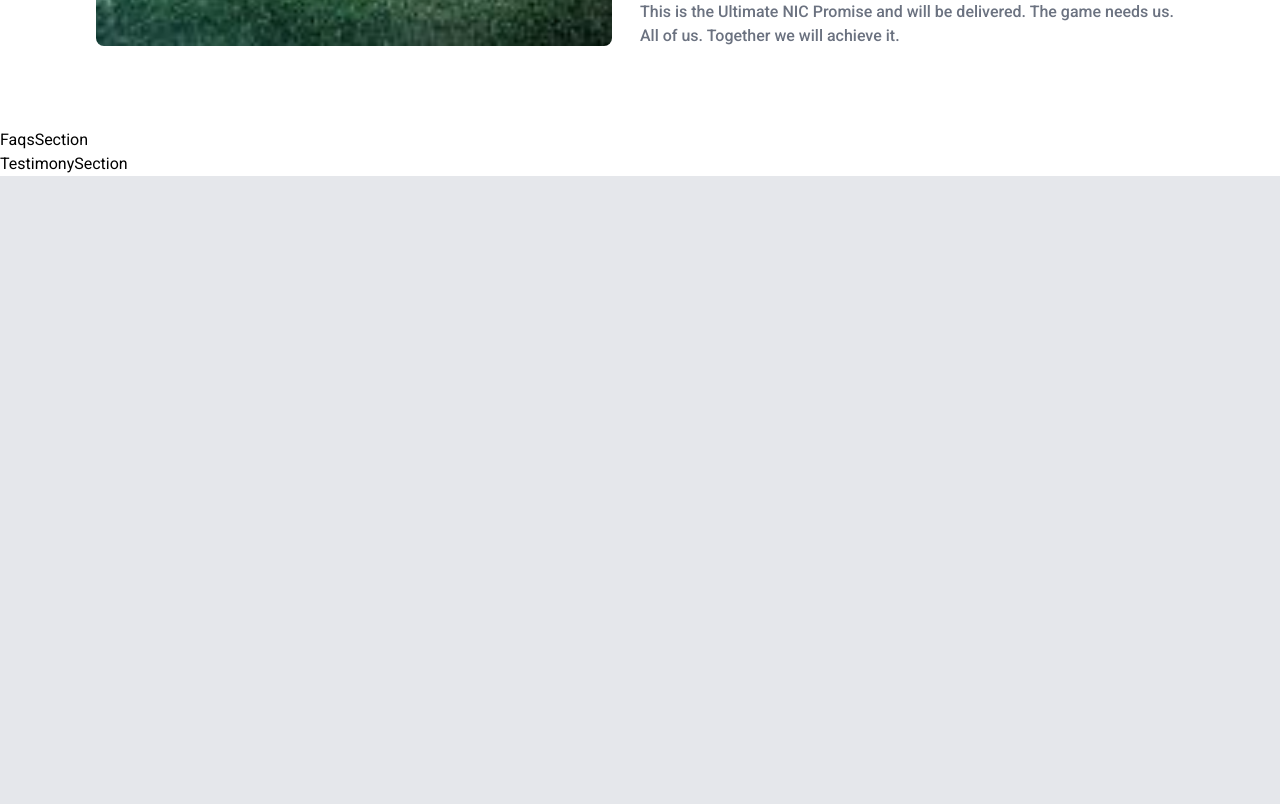
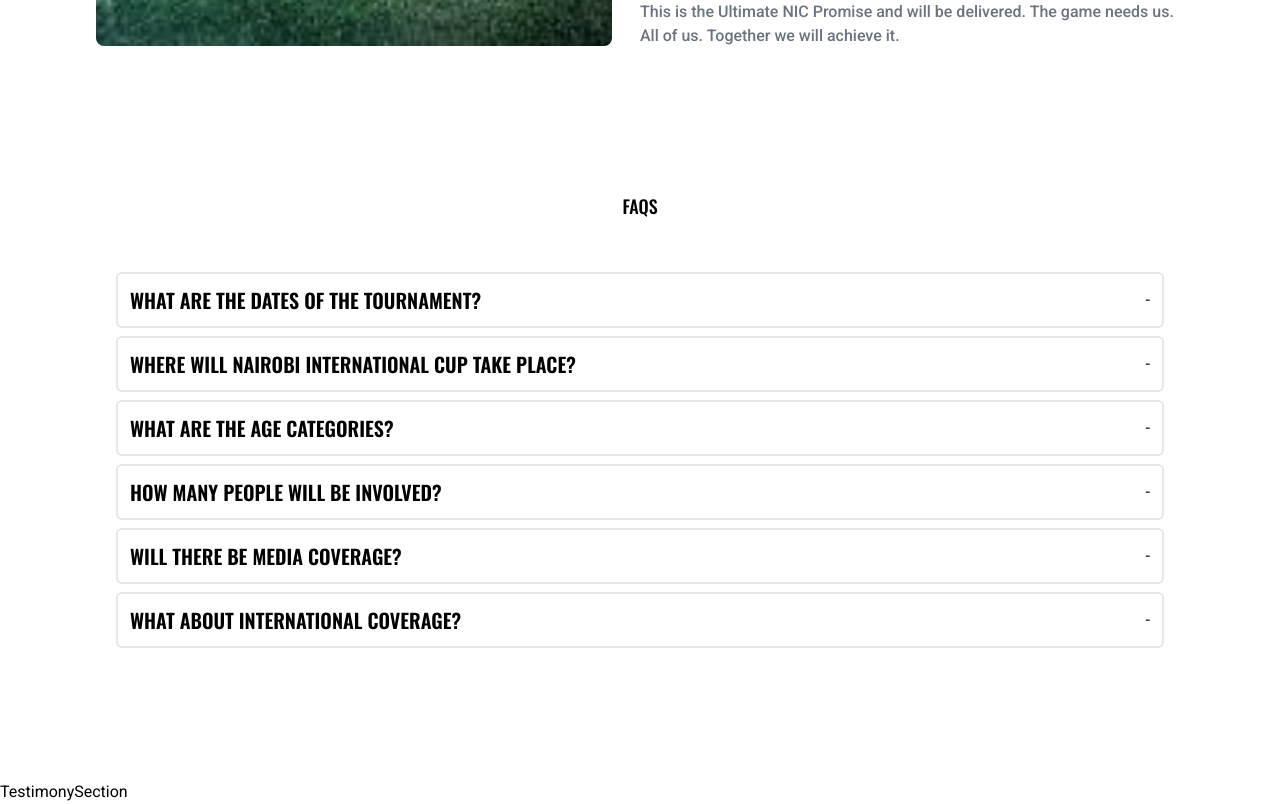
Before and after one commit to tisini-acc1/nic-cup, a Next.js app: page / in a window 1280 px wide. Shown: the part 620-1424 px from the top of the page. Before the commit the page ends 800 px from the top, so only its background shows below. Built offline with nearby package versions, Linux system fonts and the light colour scheme; a web font is replaced by a local one.

Commit message:
Created faqs section

```diff
--- a/src/app/(home)/page.tsx
+++ b/src/app/(home)/page.tsx
@@ -2,12 +2,14 @@
 import { FaqsSection } from "./sections/faqs";
 import { AboutSection } from "./sections/about";
 import { TestimonySection } from "./sections/testimony";
+import { GallerySection } from "./sections/gallery";
 
 export default function Home() {
   return (
     <main className="">
       <HeroSection />
       <AboutSection />
+      {/* <GallerySection /> */}
       <FaqsSection />
       <TestimonySection />
     </main>
--- a/src/app/(home)/sections/about.tsx
+++ b/src/app/(home)/sections/about.tsx
@@ -1,9 +1,8 @@
 import Image from "next/image";
-import React from "react";
 
 export const AboutSection = () => {
   return (
-    <div className="w-full h-auto flex items-center justify-between gap-7 lg:py-16 md:py-14 sm:py-12 py-10 lg:px-24 md:px-16 sm:px-6 px-4 flex-wrap-reverse">
+    <section className="w-full h-auto flex items-center justify-between gap-7 lg:py-16 md:py-14 sm:py-12 py-10 lg:px-24 md:px-16 sm:px-6 px-4 flex-wrap-reverse">
       <div className="flex-1 lg:-w-[38%] md:w-full sm:w-full w-full h-auto relative overflow-hidden rounded-lg">
         <Image
           src={"/about.jpeg"}
@@ -51,6 +50,6 @@
           us. All of us. Together we will achieve it.
         </p>
       </div>
-    </div>
+    </section>
   );
 };
--- a/src/app/(home)/sections/faqs.tsx
+++ b/src/app/(home)/sections/faqs.tsx
@@ -1,5 +1,27 @@
+import Accordion from "@/components/accordion";
+import Image from "next/image";
 import React from "react";
 
 export const FaqsSection = () => {
-  return <div>FaqsSection</div>;
+  return (
+    <section className="w-full h-auto flex items-center justify-center flex-col lg:py-16 md:py-14 sm:py-12 py-10 lg:px-24 md:px-16 sm:px-6 px-4">
+      <h6 className="text-lg font-medium flex items-center gap-x-2 mb-6">
+        FAQS
+      </h6>
+
+      <div className="w-full h-auto flex items-center justify-center gap-x-2 gap-y-5 flex-wrap mb-10">
+        <Accordion />
+
+        {/* <div className="flex-1 lg:-w-[38%] md:w-full sm:w-full w-full h-auto relative overflow-hidden rounded-lg">
+          <Image
+            src={"/faqs.jpg"}
+            alt="about"
+            width={0}
+            height={0}
+            className="w-full lg:h-[70vh] md:h-[68vh] sm:h-[60vh] h-[55vh] object-cover"
+          />
+        </div> */}
+      </div>
+    </section>
+  );
 };
--- /dev/null
+++ b/src/app/(home)/sections/gallery.tsx
@@ -0,0 +1,11 @@
+export const GallerySection = () => {
+  return (
+    <section className="w-full h-auto flex items-center justify-center flex-col lg:py-16 md:py-14 sm:py-12 py-10 lg:px-24 md:px-16 sm:px-6 px-4">
+      <h6 className="text-lg font-medium flex items-center gap-x-2 mb-6">
+        Gallery
+      </h6>
+
+      <div className="w-full h-auto flex items-center justify-center gap-x-2 gap-y-5 flex-wrap mb-10"></div>
+    </section>
+  );
+};
--- /dev/null
+++ b/src/components/accordion.tsx
@@ -0,0 +1,99 @@
+"use client";
+
+import { useState } from "react";
+
+const Accordion = () => {
+  const [activeIndex, setActiveIndex] = useState(0);
+
+  return (
+    <div className="flex-1 lg:p-5">
+      {faqs.map((question) => (
+        <Accord
+          section={question}
+          key={question.id}
+          isActiveSection={question.id === activeIndex}
+          setActiveIndex={setActiveIndex}
+          sectionIndex={question.id}
+        />
+      ))}
+    </div>
+  );
+};
+
+export default Accordion;
+
+type SectionType = {
+  id: number;
+  question: string;
+  answer: string;
+};
+
+type AccordionProps = {
+  section: SectionType;
+  isActiveSection: boolean;
+  setActiveIndex: React.Dispatch<React.SetStateAction<number>>;
+  sectionIndex: number;
+};
+
+const Accord = (props: AccordionProps) => {
+  const { section, isActiveSection, setActiveIndex, sectionIndex } = props;
+
+  const toggleSection = () => {
+    const nextIndex = isActiveSection ? 0 : sectionIndex;
+    setActiveIndex(nextIndex);
+  };
+
+  return (
+    <div>
+      <div
+        className="flex items-center justify-between border-2 rounded-md p-3 my-2 cursor-pointer"
+        onClick={toggleSection}
+      >
+        <h2 className="text-xl font-semibold">{section.question}</h2>
+
+        {isActiveSection ? "+" : "-"}
+        {/* {isActiveSection ? <FaMinus /> : <FaPlus />} */}
+      </div>
+
+      <div className="px-5 text-[#71717a]">
+        {isActiveSection && <p>{section.answer}</p>}
+      </div>
+    </div>
+  );
+};
+
+const faqs = [
+  {
+    id: 1,
+    question: "What are the dates of the tournament?",
+    answer: "Thursday 15th August – Sunday 18th of August, 2024",
+  },
+  {
+    id: 2,
+    question: "Where will Nairobi International Cup take place?",
+    answer: "Lenana School and St. Mary’s School, in Nairobi County, Kenya.",
+  },
+  {
+    id: 3,
+    question: "What are the age categories?",
+    answer: `Boys: U7, U9, U11, U13, U15, U17 and U20. \nGirls: U15, U17 and U20.`,
+  },
+  {
+    id: 4,
+    question: "How many people will be involved?",
+    answer:
+      "The Event will feature over 300 teams making it over 8000 kids and youth coming together for a common goal - to enjoy and celebrate a game we all love. A game that has given us so much. This will also provide a perfect platform to open up our city and showcase its warmth, vibrancy to all our guests.",
+  },
+  {
+    id: 5,
+    question: "Will there be media coverage?",
+    answer:
+      "Yes, local and national newspapers, television stations, and radio stations will be present.",
+  },
+  {
+    id: 6,
+    question: "What about international coverage?",
+    answer:
+      "Through our social media platforms, international audience will be able to follow all the action live.",
+  },
+];
```
